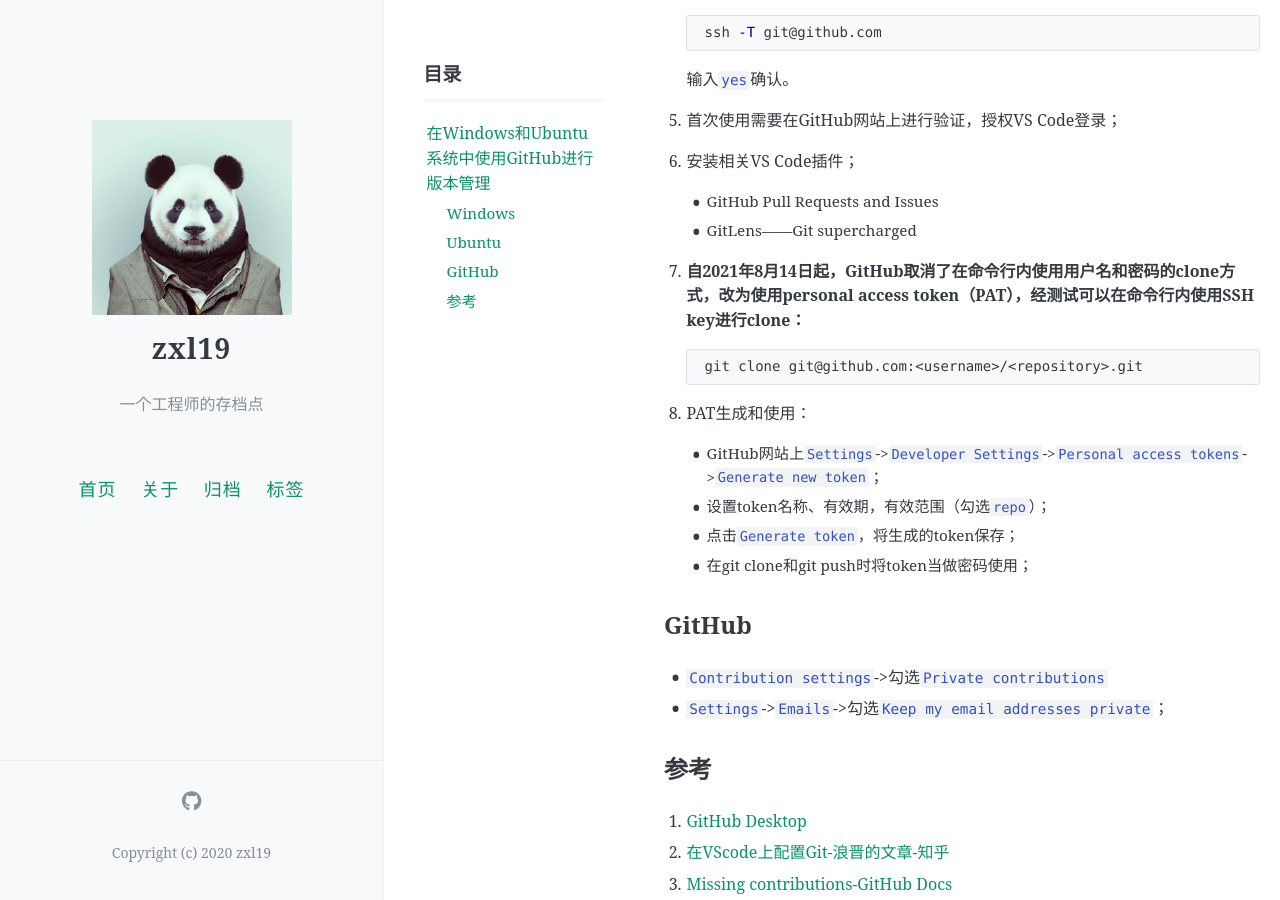
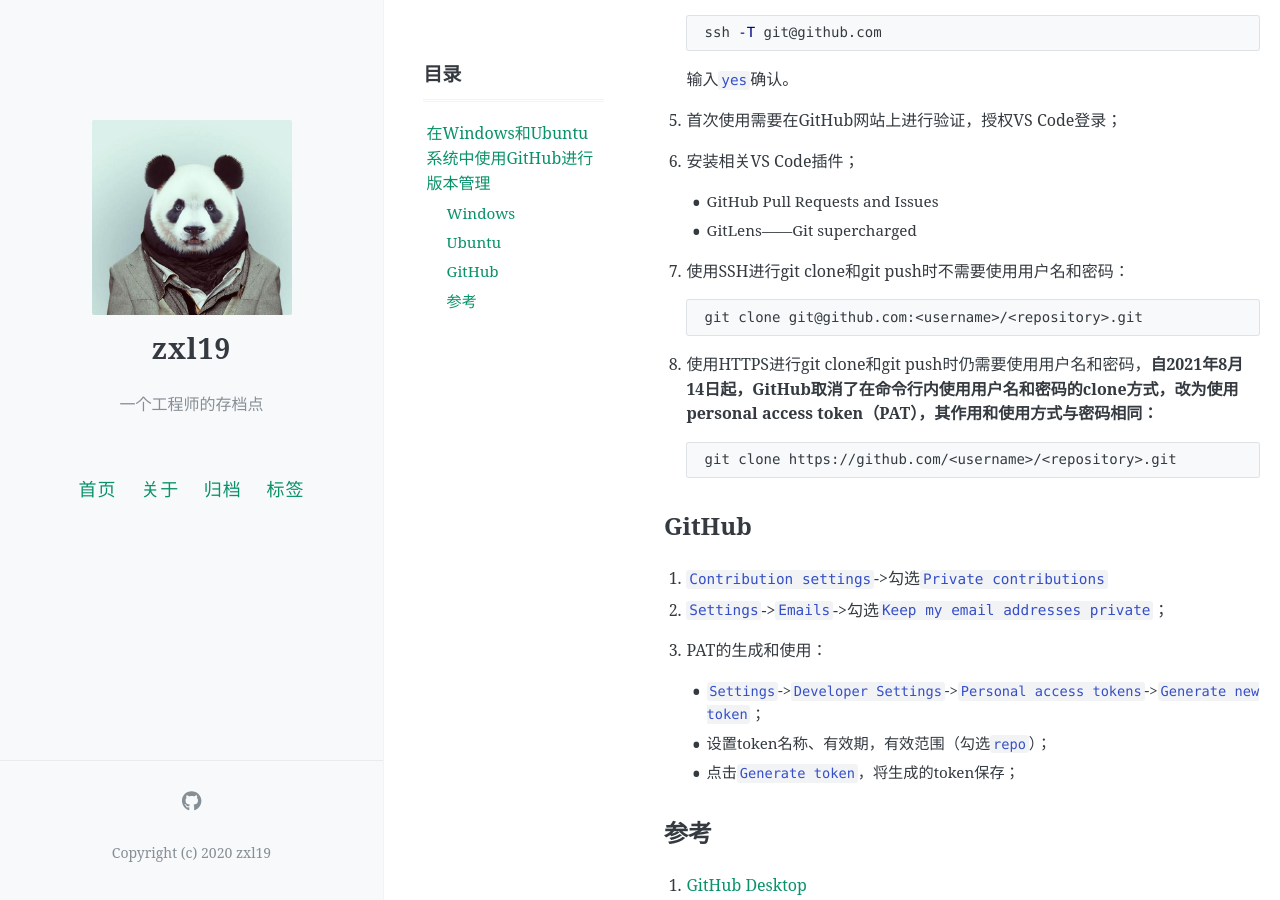
Before and after one commit to zxl19/zxl19.github.io, a Jekyll site: the page built from _posts/2020-06-25-github-setup.md, in a window 1280 px wide and 900 px high, scrolled down 954 px. Built offline with Jekyll 4.4.1, drawn with Linux system fonts in a browser that asks for light colours; comment, search, counter and statistics services are not loaded.

Commit message:
Update 2020-06-25-github-setup.md

````diff
--- a/_posts/2020-06-25-github-setup.md
+++ b/_posts/2020-06-25-github-setup.md
@@ -57,23 +57,27 @@ pinned: false
     - GitHub Pull Requests and Issues
     - GitLens——Git supercharged
 
-7. **自2021年8月14日起，GitHub取消了在命令行内使用用户名和密码的clone方式，改为使用personal access token（PAT），经测试可以在命令行内使用SSH key进行clone：**
+7. 使用SSH进行git clone和git push时不需要使用用户名和密码：
 
     ```shell
     git clone git@github.com:<username>/<repository>.git
     ```
 
-8. PAT生成和使用：
+8. 使用HTTPS进行git clone和git push时仍需要使用用户名和密码，**自2021年8月14日起，GitHub取消了在命令行内使用用户名和密码的clone方式，改为使用personal access token（PAT），其作用和使用方式与密码相同：**
 
-    - GitHub网站上`Settings`->`Developer Settings`->`Personal access tokens`->`Generate new token`；
-    - 设置token名称、有效期，有效范围（勾选`repo`）；
-    - 点击`Generate token`，将生成的token保存；
-    - 在git clone和git push时将token当做密码使用；
+    ```shell
+    git clone https://github.com/<username>/<repository>.git
+    ```
 
 ## GitHub
 
-- `Contribution settings`->勾选`Private contributions`
-- `Settings`->`Emails`->勾选`Keep my email addresses private`；
+1. `Contribution settings`->勾选`Private contributions`
+2. `Settings`->`Emails`->勾选`Keep my email addresses private`；
+3. PAT的生成和使用：
+
+    - `Settings`->`Developer Settings`->`Personal access tokens`->`Generate new token`；
+    - 设置token名称、有效期，有效范围（勾选`repo`）；
+    - 点击`Generate token`，将生成的token保存；
 
 ## 参考
 
````
